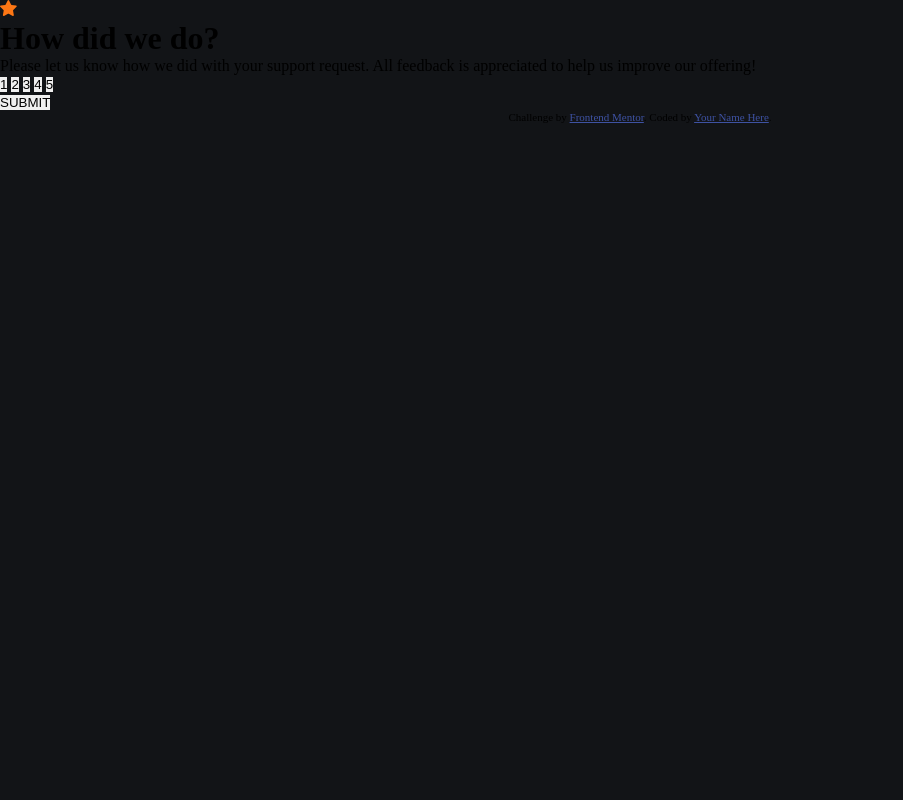
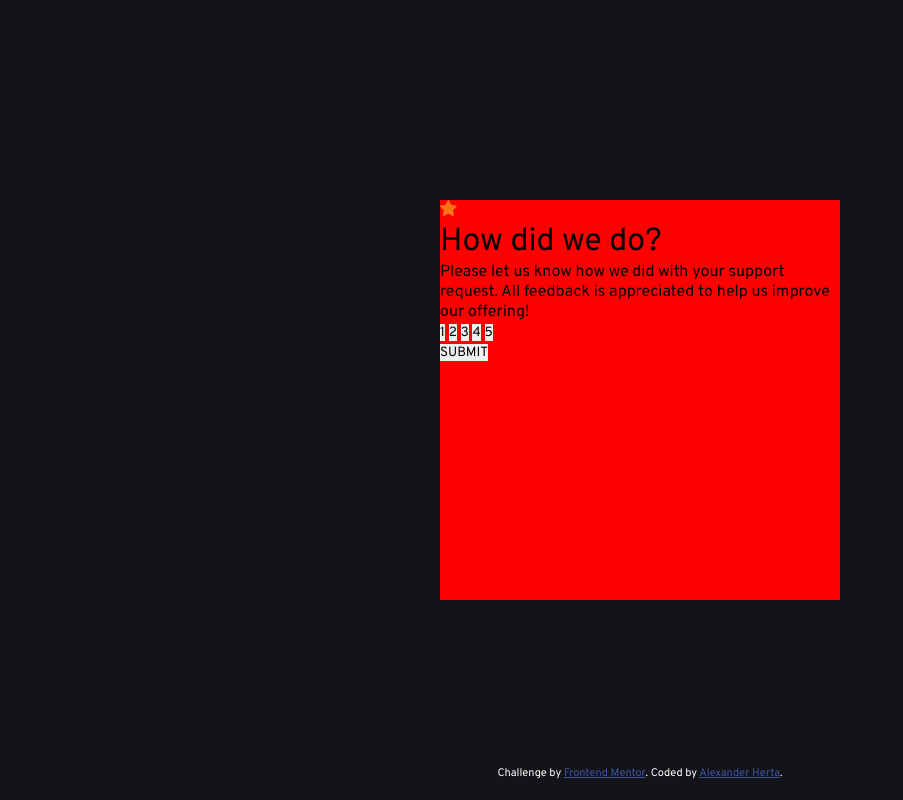
Before and after one commit to alexanderherta/interactive-rating-component, a plain HTML site: page index.html in a window 1280 px wide. Shown: the whole page, without its empty margins (0-903 px from the left). Drawn offline with Linux system fonts and the light colour scheme.

Commit message:
Align content and attribution in center

```diff
--- a/index.html
+++ b/index.html
@@ -28,7 +28,7 @@
 
   <div class="attribution">
     Challenge by <a href="https://www.frontendmentor.io?ref=challenge" target="_blank">Frontend Mentor</a>.
-    Coded by <a href="#">Your Name Here</a>.
+    Coded by <a href="https://github.com/alexanderherta" target="_blank">Alexander Herta</a>.
   </div>
 </body>
 </html>
--- a/style.css
+++ b/style.css
@@ -1,10 +1,34 @@
+@import url('https://fonts.googleapis.com/css2?family=Overpass:ital,wght@0,100..900;1,100..900&display=swap');
+
 * {
   padding: 0;
   margin: 0;
   border: none;
   box-sizing: border-box;
+  font-family: "Overpass", sans-serif;
+  font-optical-sizing: auto;
+  font-weight: 400;
+  font-style: normal;
 }
 
 body {
   background-color: hsl(216, 12%, 8%);
+  display: flex;
+  height: 100vh;
+  justify-content: center;
+  align-items: center;
+  position: relative;
 }
+
+.content {
+  background-color: red;
+  height: 400px;
+  width: 400px;
+}
+
+.attribution {
+  position: absolute;
+  bottom: 20px;
+  font-size: 20px;
+  color: white;
+}
```
